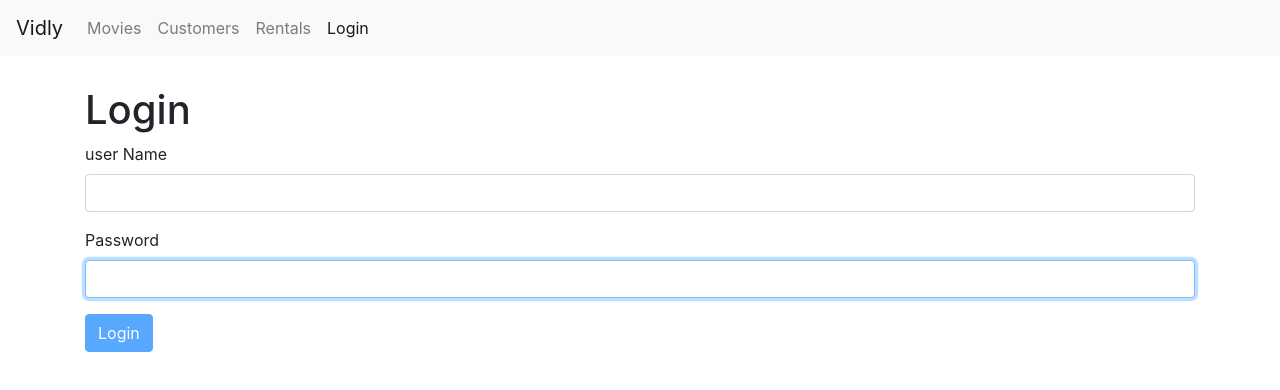
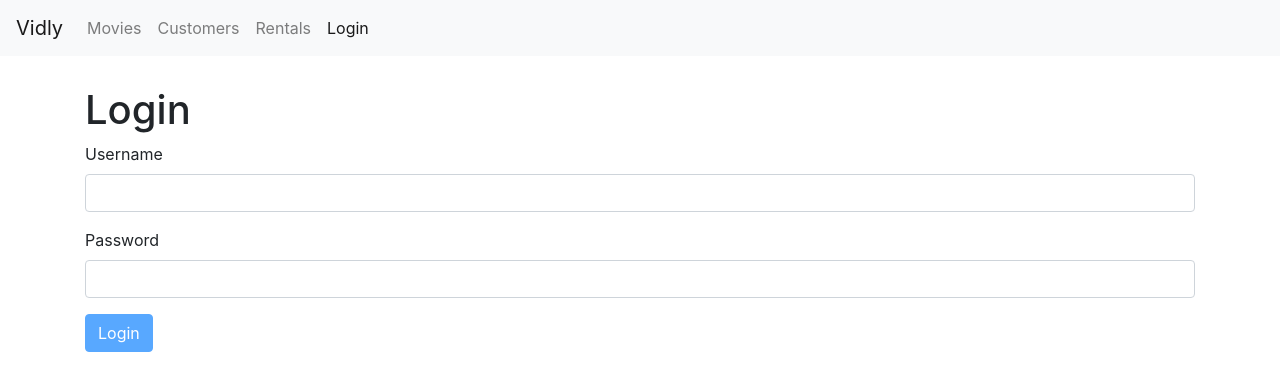
Before and after one commit to jkunggit-tutorials/vidly, a React (Create React App) app: page /login in a window 1280 px wide. Shown: the top 390 px of the page. Built offline with nearby package versions, Linux system fonts and the light colour scheme.

Commit message:
extracting helper rendering and using the spread operator to get the rest

```diff
--- a/src/components/common/Form.jsx
+++ b/src/components/common/Form.jsx
@@ -1,5 +1,7 @@
 import React, { Component } from 'react';
 import Joi from 'joi-browser';
+
+import Input from './Input';
 
 class Form extends Component {
   state = {
@@ -48,6 +50,28 @@ class Form extends Component {
 
     this.doSubmit();
   };
+
+  renderButton(label) {
+    return (
+      <button disabled={this.validate()} className='btn btn-primary'>
+        {label}
+      </button>
+    );
+  }
+
+  renderInput(name, label, type = 'text') {
+    const { data, errors } = this.state;
+    return (
+      <Input
+        type={type}
+        name={name}
+        value={data[name]}
+        label={label}
+        onChange={this.handleChange}
+        error={errors[name]}
+      />
+    );
+  }
   // render() {
   //   return (  );
   // }
--- a/src/components/common/Input.jsx
+++ b/src/components/common/Input.jsx
@@ -1,17 +1,9 @@
 import React from 'react';
-const Input = ({ name, label, value, onChange, error }) => {
+const Input = ({ name, label, error, ...rest }) => {
   return (
     <div className='form-group'>
       <label htmlFor={name}>{label}</label>
-      <input
-        autoFocus
-        id={name}
-        name={name}
-        type='text'
-        className='form-control'
-        value={value}
-        onChange={onChange}
-      />
+      <input {...rest} id={name} name={name} className='form-control' />
       {error && <div className='alert alert-danger'>{error}</div>}
     </div>
   );
--- a/src/components/common/loginForm.jsx
+++ b/src/components/common/loginForm.jsx
@@ -2,7 +2,6 @@ import React, { Component } from 'react';
 import Joi from 'joi-browser';
 
 import Form from './Form';
-import Input from './Input';
 
 class LoginForm extends Form {
   constructor() {
@@ -34,28 +33,13 @@ class LoginForm extends Form {
   };
 
   render() {
-    const { data, errors } = this.state;
     return (
       <div>
         <h1>Login</h1>
         <form onSubmit={this.handleSubmit}>
-          <Input
-            name='username'
-            value={data.name}
-            label='user Name'
-            onChange={this.handleChange}
-            error={errors.username}
-          />
-          <Input
-            name='password'
-            value={data.password}
-            label='Password'
-            onChange={this.handleChange}
-            error={errors.password}
-          />
-          <button disabled={this.validate()} className='btn btn-primary'>
-            Login
-          </button>
+          {this.renderInput('username', 'Username')}
+          {this.renderInput('password', 'Password', 'password')}
+          {this.renderButton('Login')}
         </form>
       </div>
     );
```
